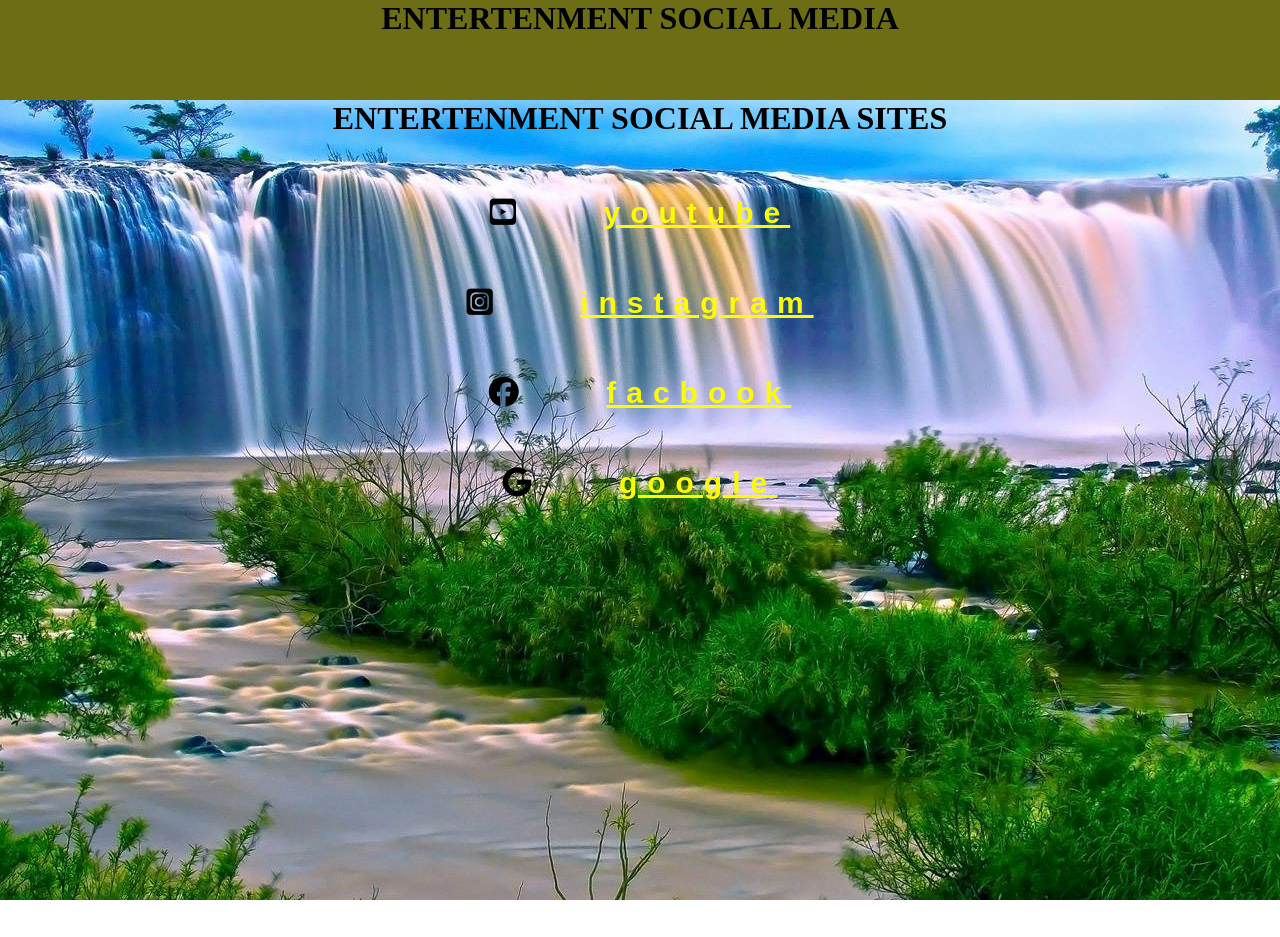
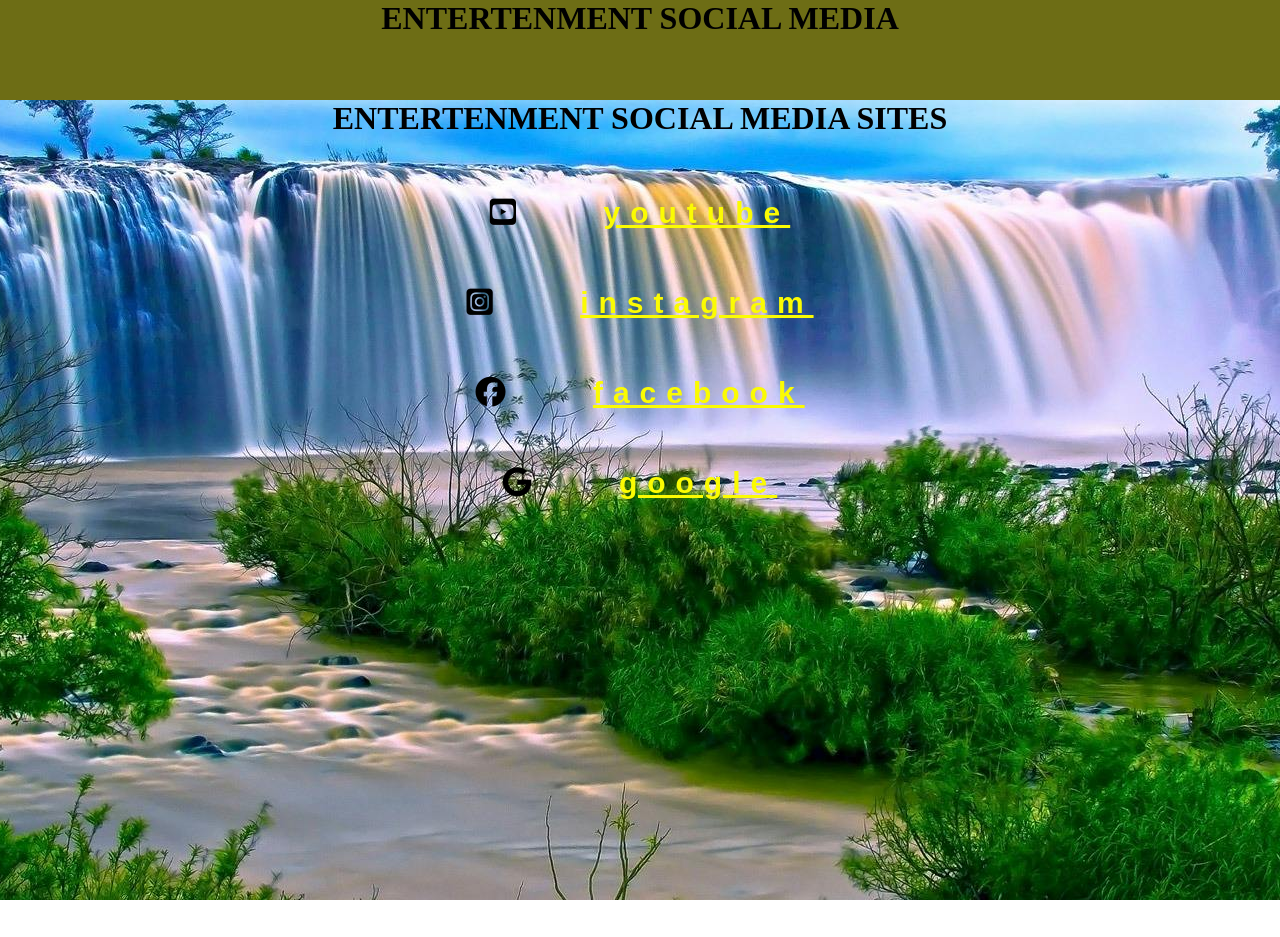
Before and after one commit to banti-kumar9128/ravi, a plain HTML site: page index.html in a window 1280 px wide. Drawn offline with Linux system fonts and the light colour scheme.

Commit message:
Update index.html
Signed-off-by: banti-kumar9128 <vk9128697037@gmail.com>

```diff
--- a/index.html
+++ b/index.html
@@ -38,7 +38,7 @@
              <a href="https://www.instagram.com">instagram</a>
              <br>
              <i class="fa-brands fa-facebook"></i>
-             <a href="https://www.facebook.com">facbook</a>
+             <a href="https://www.facebook.com">facebook</a>
              <br>
              <i class="fa-brands fa-google"></i>
              <a href="https://www.google.com">google</a>
```
